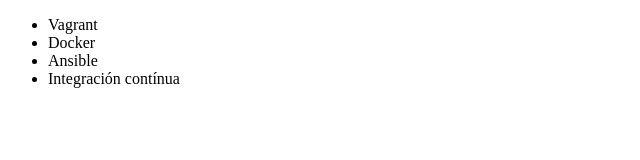
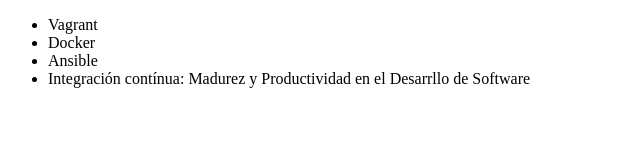
Before and after one commit to LeoPardo18/AluraGit, a plain HTML site: page index.html in a window 1280 px wide. Shown: the whole page, without its empty margins (0-640 px from the left). Drawn offline with Linux system fonts and the light colour scheme.

Commit message:
Renombrando curso de integracion continua

```diff
--- a/index.html
+++ b/index.html
@@ -11,7 +11,7 @@
         <li> Vagrant </li>
         <li> Docker </li>
         <li> Ansible </li>
-        <li> Integración contínua </li>
+        <li> Integración contínua: Madurez y Productividad en el Desarrllo de Software</li>
     </ul>
 </body>
 
```
